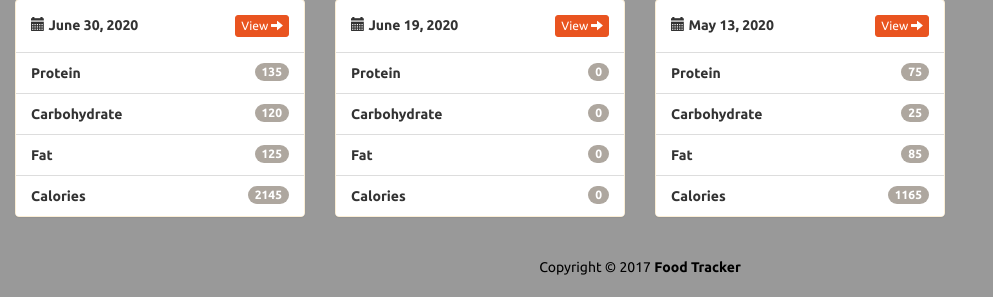
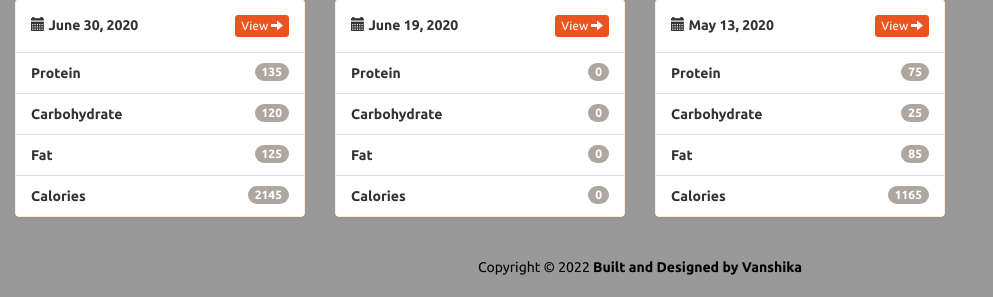
Before and after one commit to Vanshikaweb/footracker_app, a Flask app: page / in a window 1280 px wide. Shown: the part 669-966 px from the top of the page, without its empty margins (0-993 px from the left). Run offline with Flask 2, Linux system fonts and the light colour scheme; data comes from the database, SQL or seed files in the repository; some libraries are stand-ins or nearby versions.

Commit message:
Update index.html

```diff
--- a/templates/index.html
+++ b/templates/index.html
@@ -102,7 +102,7 @@
 			<footer>
 				<div class="row pad">
 					<div class="col-lg-12 text-center">
-						Copyright &copy; 2017 <strong>Food Tracker</strong>
+							Copyright &copy; 2022 <strong>Built and Designed by Vanshika</strong>
 					</div>
 				</div>
 			</footer>
```
